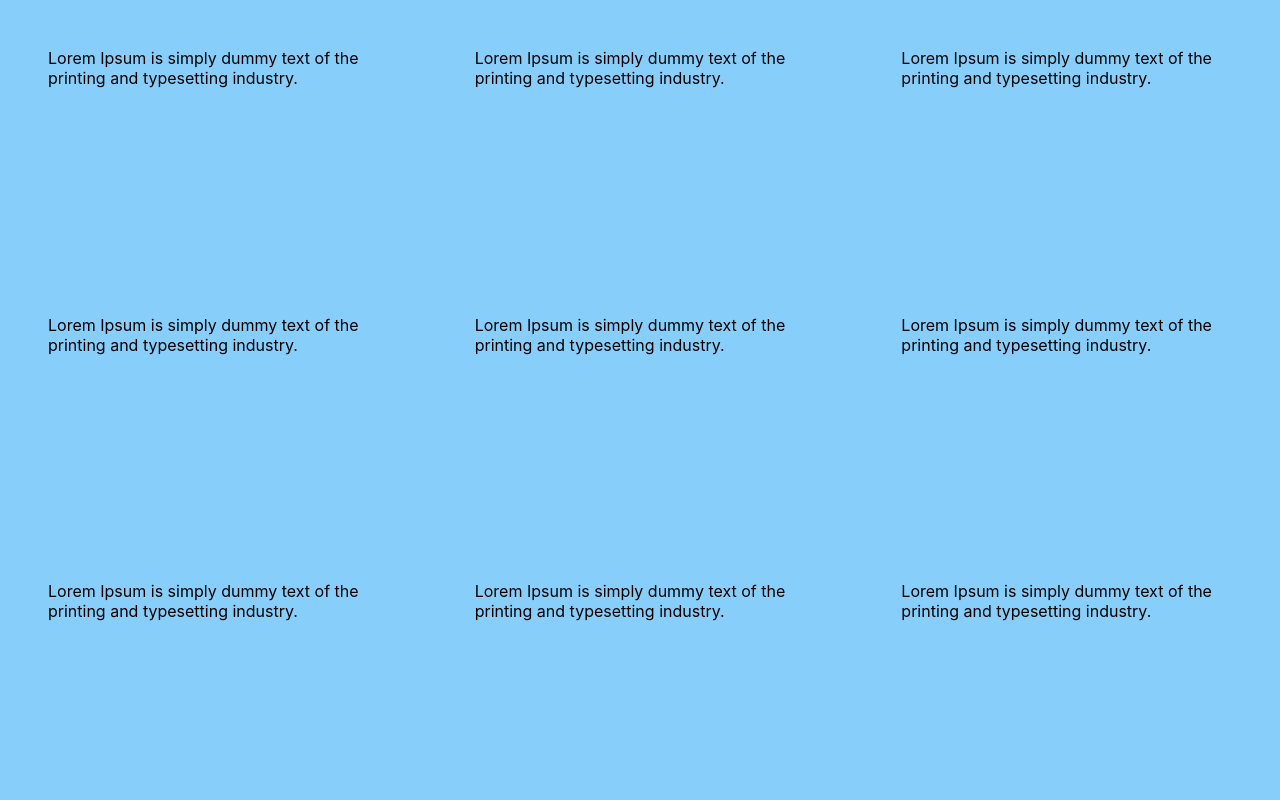
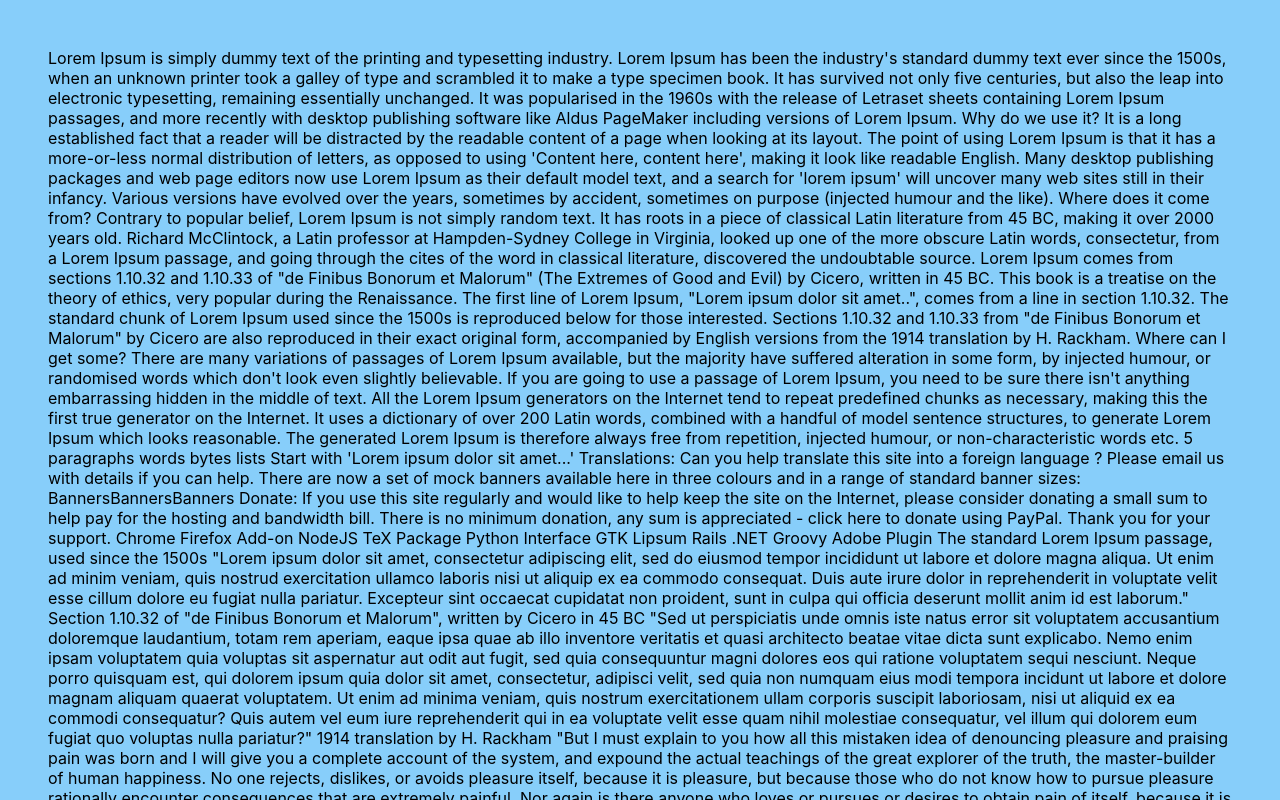
Before and after one commit to jigargosar/overlay-scroll-test, a React (Create React App) app: page / in a window 1280 px wide. Built offline with nearby package versions, Linux system fonts and the light colour scheme.

Commit message:
bug: zoom out not working

```diff
--- a/src/App.js
+++ b/src/App.js
@@ -21,35 +21,7 @@ class App extends Component {
         <div className={'App'}>
           <div className="App-section">
             <div className={'App-content'} onClick={openModal}>
-              {dummyContentSmall}
-            </div>
-            <div className={'App-content'} onClick={openModal}>
-              {dummyContentSmall}
-            </div>
-            <div className={'App-content'} onClick={openModal}>
-              {dummyContentSmall}
-            </div>
-          </div>
-          <div className="App-section">
-            <div className={'App-content'} onClick={openModal}>
-              {dummyContentSmall}
-            </div>
-            <div className={'App-content'} onClick={openModal}>
-              {dummyContentSmall}
-            </div>
-            <div className={'App-content'} onClick={openModal}>
-              {dummyContentSmall}
-            </div>
-          </div>
-          <div className="App-section">
-            <div className={'App-content'} onClick={openModal}>
-              {dummyContentSmall}
-            </div>
-            <div className={'App-content'} onClick={openModal}>
-              {dummyContentSmall}
-            </div>
-            <div className={'App-content'} onClick={openModal}>
-              {dummyContentSmall}
+              {dummyContent}
             </div>
           </div>
         </div>
```
